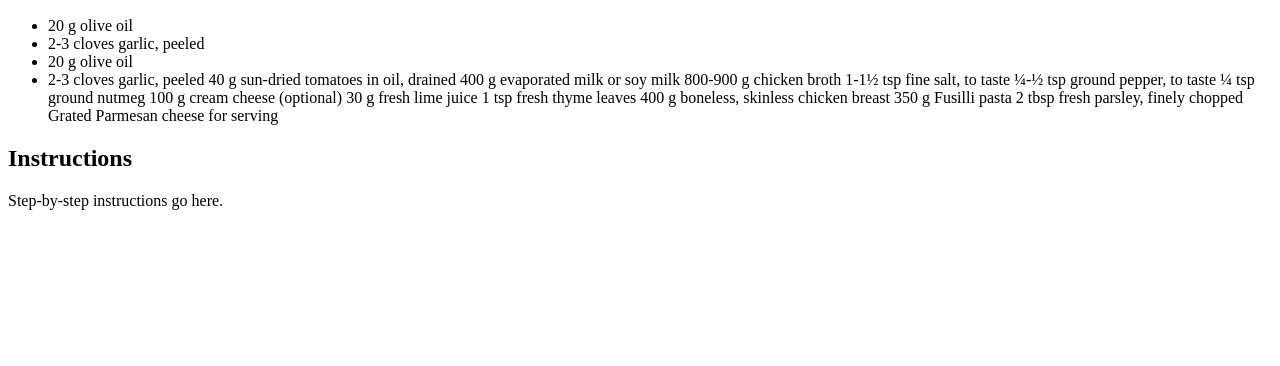
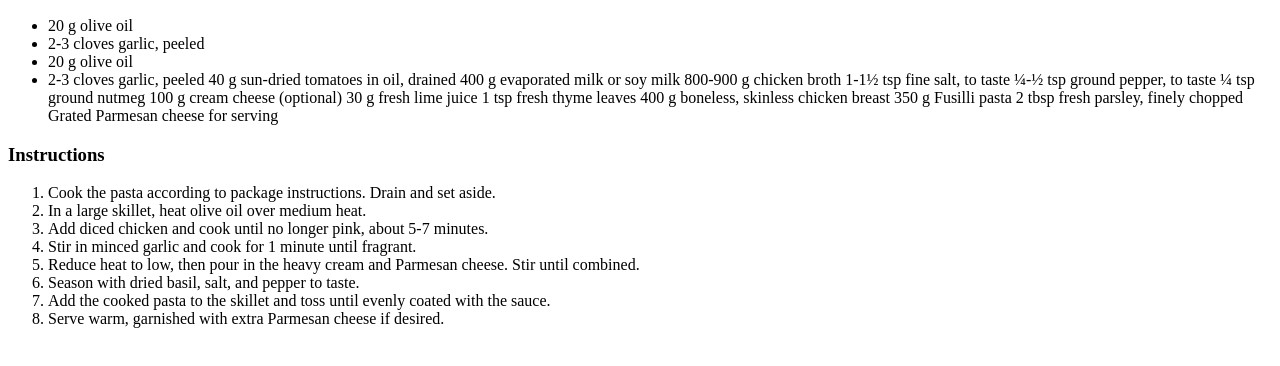
Before and after one commit to ChaosBringer98/odin-recipes, a plain HTML site: page Pollopasta.html in a window 1280 px wide. Shown: the part 110-476 px from the top of the page. Drawn offline with Linux system fonts and the light colour scheme.

Commit message:
i'VE PUT THE instructions here

```diff
--- a/Pollopasta.html
+++ b/Pollopasta.html
@@ -28,7 +28,19 @@
 Grated Parmesan cheese for serving</li>
         <!-- Outros ingredientes -->
     </ul>
-    <h2>Instructions</h2>
-    <p>Step-by-step instructions go here.</p>
+    <h3>Instructions</h3>
+
+        <ol>
+        <li>Cook the pasta according to package instructions. Drain and set aside.</li>
+        <li>In a large skillet, heat olive oil over medium heat.</li>
+        <li>Add diced chicken and cook until no longer pink, about 5-7 minutes.</li>
+        <li>Stir in minced garlic and cook for 1 minute until fragrant.</li>
+        <li>Reduce heat to low, then pour in the heavy cream and Parmesan cheese. Stir until combined.</li>
+        <li>Season with dried basil, salt, and pepper to taste.</li>
+        <li>Add the cooked pasta to the skillet and toss until evenly coated with the sauce.</li>
+        <li>Serve warm, garnished with extra Parmesan cheese if desired.</li>
+      </ol>
+    </section></h2>
+
 </body>
 </html>
```
